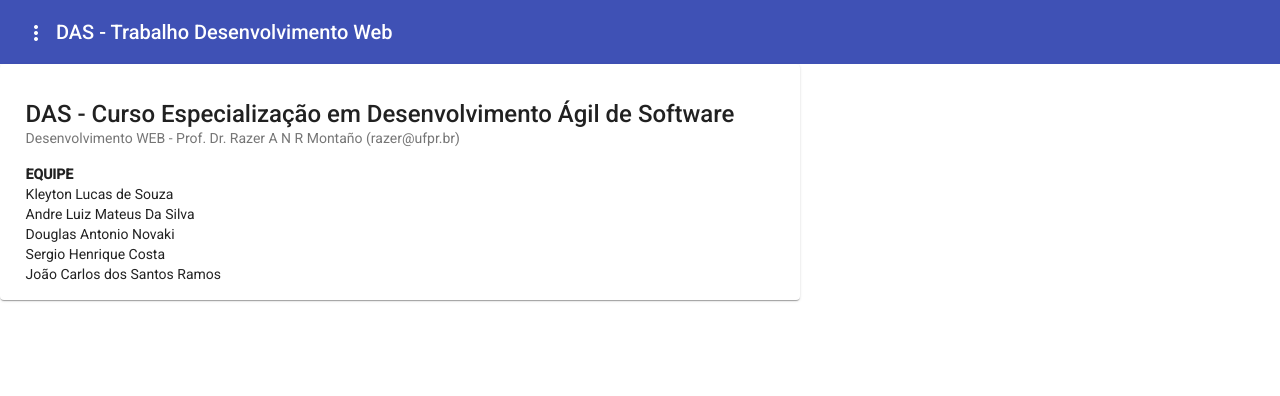
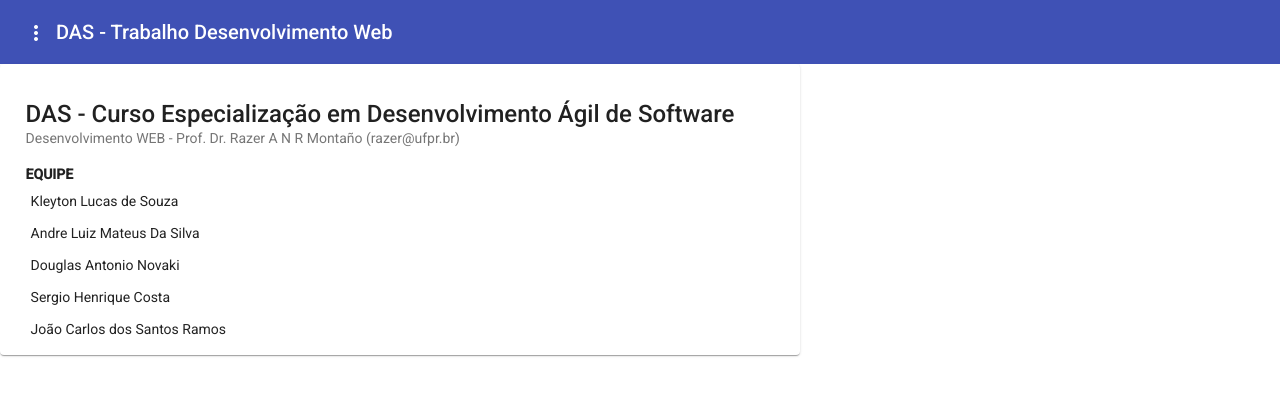
Before and after one commit to kleytonsouza/Trabalho_final_Razer_Alex, an Angular app in the folder FrontAngular/: page / in a window 1280 px wide. Shown: the top 396 px of the page. Built offline with nearby package versions, Linux system fonts and the light colour scheme; no server answers.

Commit message:
ajustado css home

```diff
--- a/FrontAngular/src/app/views/home/home.component.css
+++ b/FrontAngular/src/app/views/home/home.component.css
@@ -2,3 +2,11 @@
     max-width: 800px;
     margin-bottom: 8px;
   }
+
+  p {
+    margin-left: 5px;
+  }
+
+  header{
+    margin-bottom: 7px;
+  }
--- a/FrontAngular/src/app/views/home/home.component.html
+++ b/FrontAngular/src/app/views/home/home.component.html
@@ -1,11 +1,12 @@
 <mat-card class="example-card" style="padding-top: 40px; padding-left: 2%; padding-right: 2%;">
     <mat-card-title>DAS - Curso Especialização em Desenvolvimento Ágil de Software </mat-card-title>
     <mat-card-subtitle>Desenvolvimento WEB - Prof. Dr. Razer A N R Montaño (razer@ufpr.br)</mat-card-subtitle>
-    <mat-card-content><strong>EQUIPE</strong><br>
-        Kleyton Lucas de Souza<br>
-        Andre Luiz Mateus Da Silva<br>
-        Douglas Antonio Novaki<br>
-        Sergio Henrique Costa<br>
-        João Carlos dos Santos Ramos
+    <mat-card-content>
+        <header><strong>EQUIPE</strong></header>
+       <p> Kleyton Lucas de Souza</p>
+       <p> Andre Luiz Mateus Da Silva</p>
+       <p> Douglas Antonio Novaki</p>
+       <p> Sergio Henrique Costa</p>
+       <p> João Carlos dos Santos Ramos</p>
     </mat-card-content>
 </mat-card>
```
